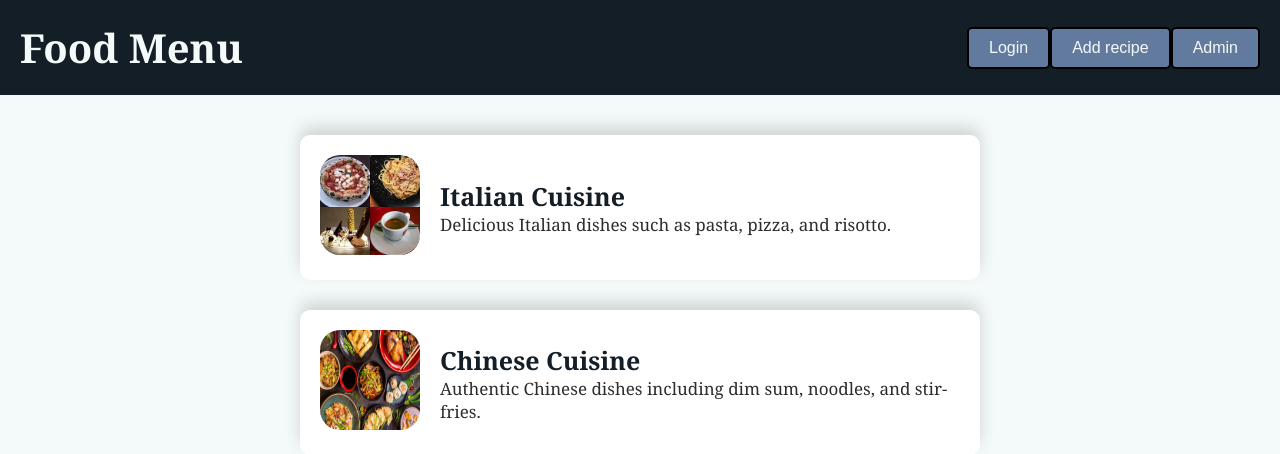
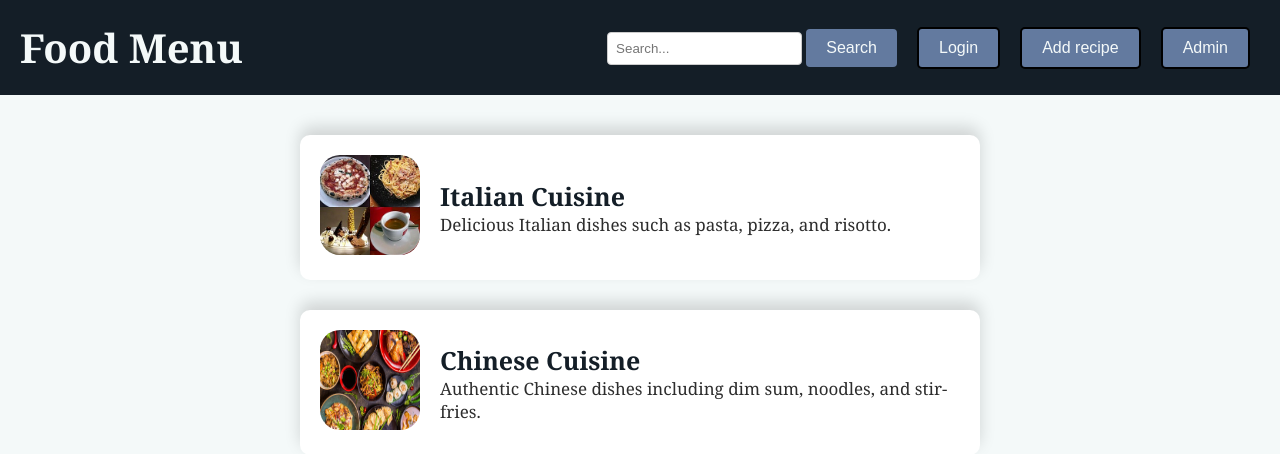
Before and after one commit to Huzaifa-314/online-food-menu, a PHP site: page / in a window 1280 px wide. Shown: the top 454 px of the page. Run offline with PHP 8.4, Linux system fonts and the light colour scheme; data comes from the database, SQL or seed files in the repository.

Commit message:
search functionality added

```diff
--- a/header.php
+++ b/header.php
@@ -6,6 +6,12 @@ session_start();
 <header>
     <a href="index.php"><div class="logo">Food Menu</div></a>
     <section style="display: flex;">
+        <div class="menu">
+            <form action="search.php" method="GET">
+                <input type="text" name="query" placeholder="Search...">
+                <button type="submit">Search</button>
+            </form>
+        </div>
         <?php
         // Check if the user is logged in
         if (isset($_SESSION['loggedin']) && $_SESSION['loggedin'] === true) {
--- a/style.css
+++ b/style.css
@@ -286,3 +286,27 @@ footer {
     color: red;
     margin-top: 10px;
 }
+.menu{
+    display: flex;
+    align-items: center;
+    margin: 0 10px;
+}
+
+
+.menu input[type="text"] {
+    padding: 8px;
+    border: 1px solid #ccc; /* Adjust as needed */
+    border-radius: 4px;
+}
+
+.menu button[type="submit"] {
+    background-color: #637A9F; /* Adjust as needed */
+    color: #F4F9F9; /* Adjust as needed */
+    border: none;
+    border-radius: 4px;
+    cursor: pointer;
+}
+
+.menu button[type="submit"]:hover {
+    background-color: #455769; /* Adjust as needed */
+}
```
Also changed, not shown: search.php (added, +79 -0 lines).
